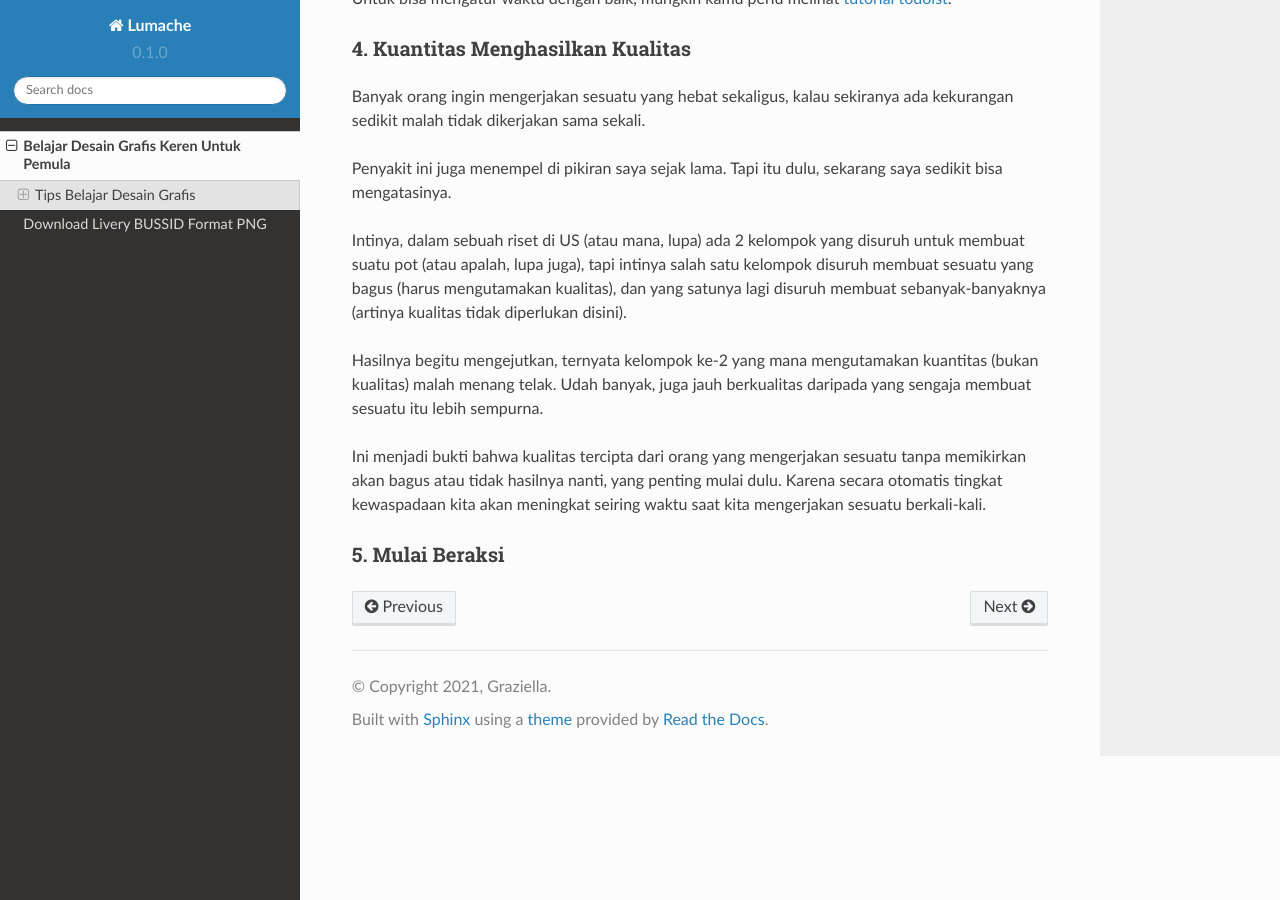
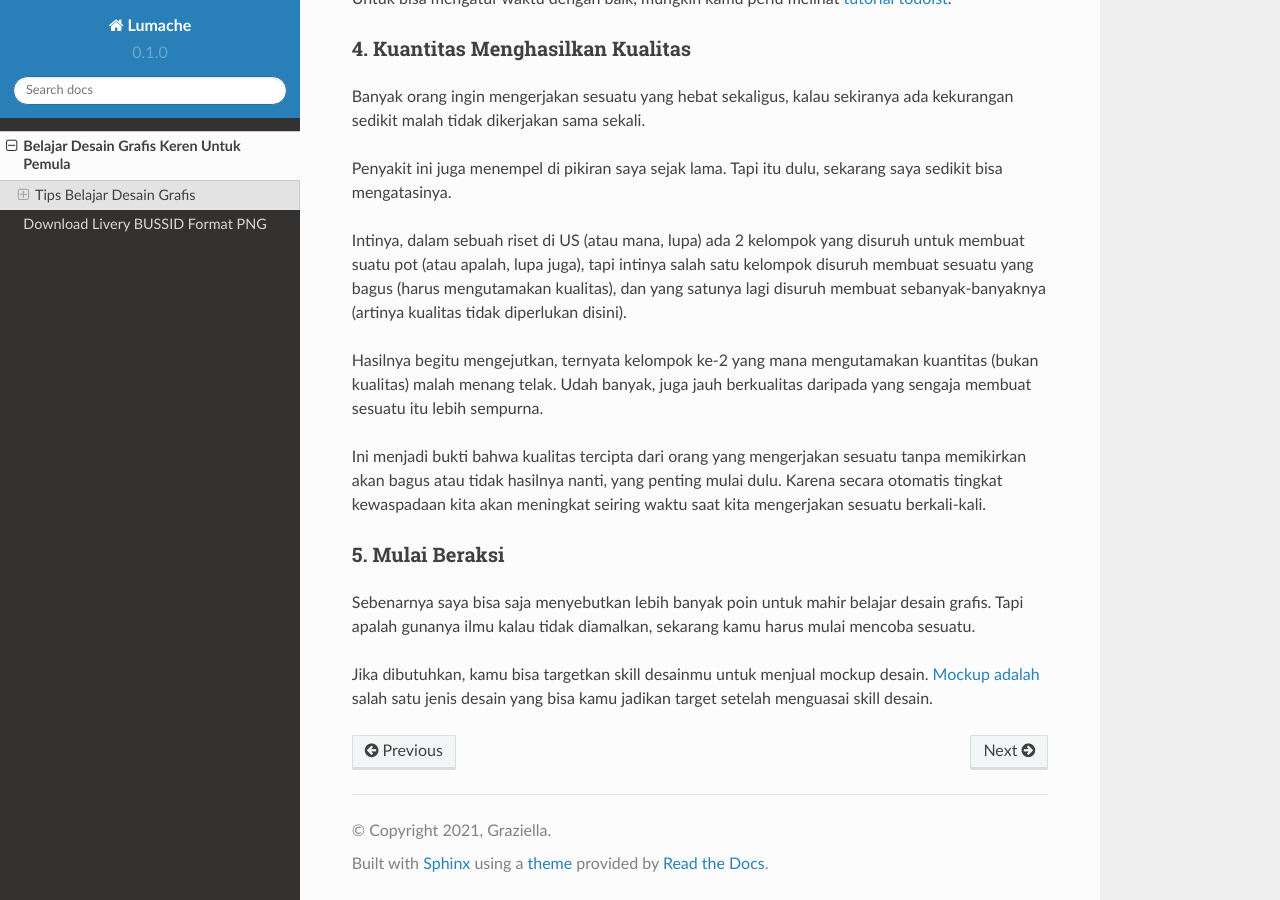
Before and after one commit to balkisanton/rajapage, a Sphinx documentation site: the page built from docs/desain/index.rst, in a window 1280 px wide and 900 px high, scrolled down 1795 px. Built offline with Sphinx 7.4.7 and the Read the Docs theme 2.0.0, drawn with Linux system fonts in a browser that asks for light colours; pages that are not in the unit, such as notebooks, are missing from menus.

Commit message:
Update index.rst

```diff
--- a/docs/desain/index.rst
+++ b/docs/desain/index.rst
@@ -64,3 +64,6 @@ Ini menjadi bukti bahwa kualitas tercipta dari orang yang mengerjakan sesuatu ta
 
 5. Mulai Beraksi
 .........................
+Sebenarnya saya bisa saja menyebutkan lebih banyak poin untuk mahir belajar desain grafis. Tapi apalah gunanya ilmu kalau tidak diamalkan, sekarang kamu harus mulai mencoba sesuatu.
+
+Jika dibutuhkan, kamu bisa targetkan skill desainmu untuk menjual mockup desain. `Mockup adalah <https://rajatips.com/mockup/>`_ salah satu jenis desain yang bisa kamu jadikan target setelah menguasai skill desain.
```
